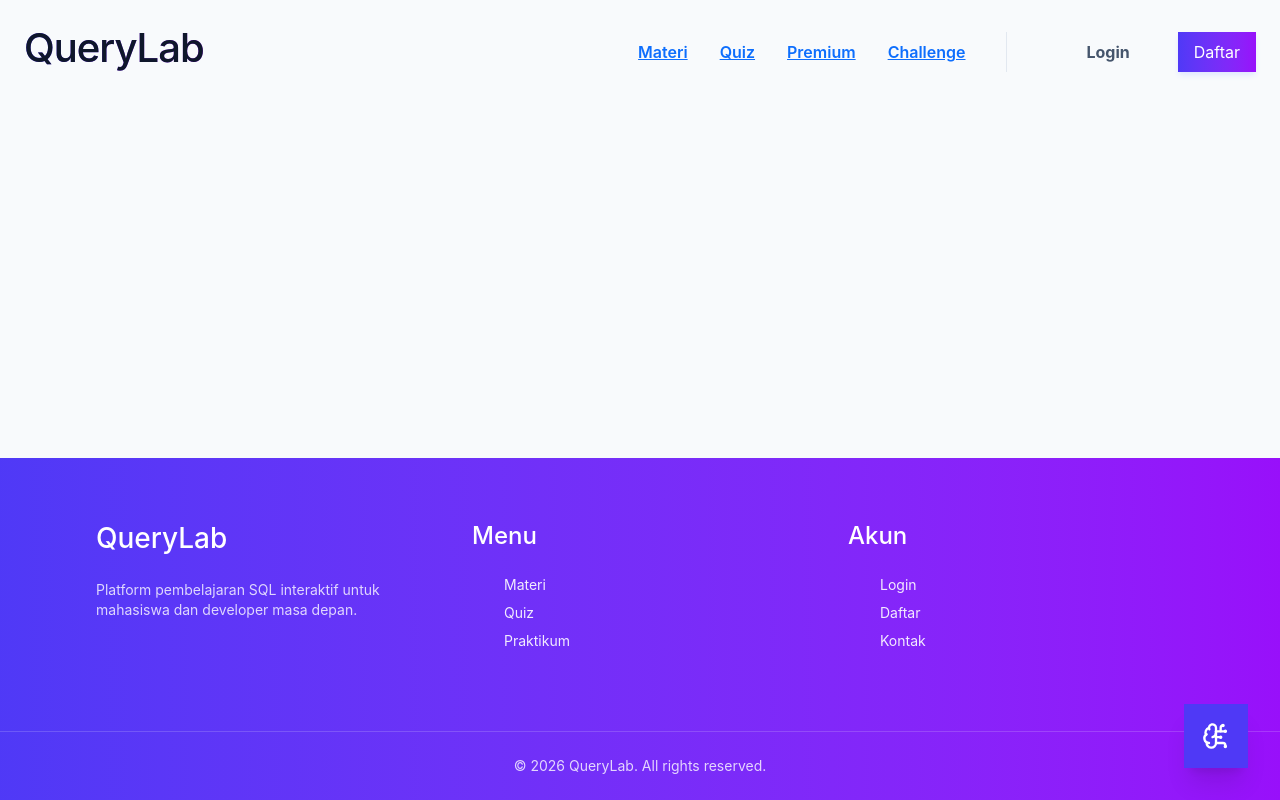
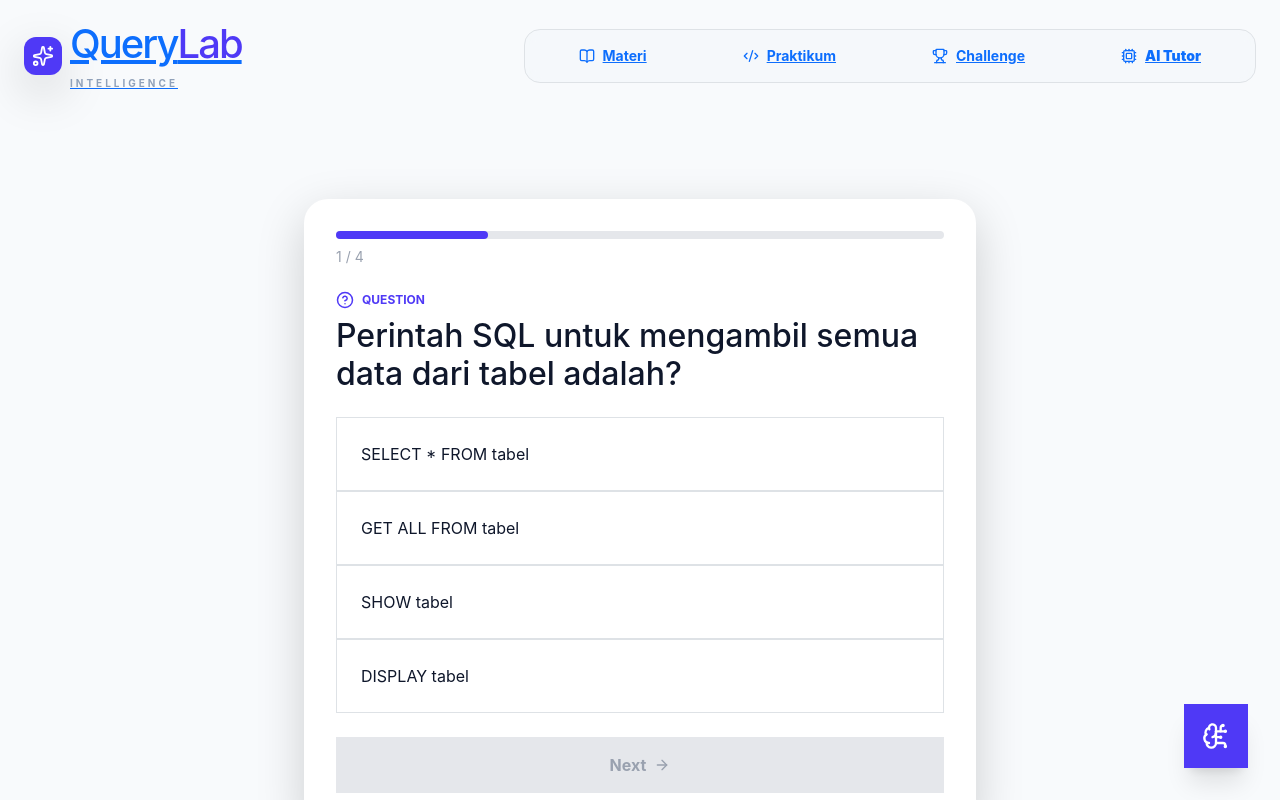
Before and after one commit to Hizkia-wa/QueryLab-AI, a React (Vite) app in the folder querylab-frontend/: page /quiz/1 in a window 1280 px wide. Shown: the top 800 px of the page. Built offline with nearby package versions, Linux system fonts and the light colour scheme.

Commit message:
fix: resolve merge conflict + add quiz page

```diff
--- a/querylab-frontend/src/App.jsx
+++ b/querylab-frontend/src/App.jsx
@@ -9,14 +9,16 @@ import MateriPage from "./pages/MateriPage";
 import PraktikumPage from "./pages/PraktikumPage";
 import ChallengePage from "./pages/ChallengePage";
 import SolutionPage from "./pages/SolutionPage";
+import QuizPage from "./pages/QuizPage"; //
 
-// 1. IMPORT komponen AI yang tadi kita buat
+// AI Component
 import QueryLabAI from "./components/QueryLabAI";
 
 function App() {
   return (
     <Router>
       <div className="flex flex-col min-h-screen bg-[#f8fafc]">
+
         <Navbar />
 
         <main className="flex-grow pt-24 lg:pt-28">
@@ -24,14 +26,16 @@ function App() {
             <Route path="/" element={<HomePage />} />
             <Route path="/modul" element={<ModulPage />} />
             <Route path="/materi" element={<MateriListPage />} />
-            <Route path="/modul/:id" element={<PraktikumPage />} />
             <Route path="/materi/:id" element={<MateriPage />} />
+
+            <Route path="/praktikum/:id" element={<PraktikumPage />} />
+            <Route path="/quiz/:id" element={<QuizPage />} />
+
             <Route path="/challenge" element={<ChallengePage />} />
             <Route path="/solusi" element={<SolutionPage />} />
           </Routes>
         </main>
 
-        {/* 2. PASANG di sini agar tombol AI melayang di semua halaman */}
         <QueryLabAI />
 
         <Footer />
--- a/querylab-frontend/src/components/Navbar.jsx
+++ b/querylab-frontend/src/components/Navbar.jsx
@@ -1,9 +1,11 @@
-import { useState, useEffect } from "react";
-import { Menu, X } from "lucide-react";
+import React, { useState, useEffect } from "react";
+import { Link, useLocation } from "react-router-dom";
+import { Menu, X, Sparkles, Cpu, BookOpen, Code2, Trophy } from "lucide-react";
 
 export default function Navbar() {
   const [scrolled, setScrolled] = useState(false);
   const [isOpen, setIsOpen] = useState(false);
+  const location = useLocation();
 
   useEffect(() => {
     const handleScroll = () => {
@@ -13,57 +15,99 @@ export default function Navbar() {
     return () => window.removeEventListener("scroll", handleScroll);
   }, []);
 
+  useEffect(() => setIsOpen(false), [location]);
+
   return (
     <nav className={`nav-base ${scrolled ? "nav-scrolled" : "nav-top"}`}>
       <div className="container-center w-full px-6 flex justify-between items-center">
 
-        {/* Logo - Berikan sedikit margin agar tidak terlalu mepet atas */}
-        <h1 className="text-3xl font-extrabold tracking-tight bg-gradient-to-r from-indigo-600 to-purple-600 bg-clip-text text-transparent cursor-pointer py-1">
-          QueryLab
-        </h1>
+        {/* LOGO - QueryLab */}
+        <Link to="/" className="flex items-center gap-2 group">
+          <div className="bg-indigo-600 p-2 rounded-xl group-hover:rotate-12 transition-all duration-300 shadow-lg shadow-indigo-200">
+            <Sparkles className="text-white" size={22} />
+          </div>
+          <div className="flex flex-col">
+            <h1 className="text-2xl font-black tracking-tighter leading-none text-slate-900">
+              Query<span className="text-indigo-600">Lab</span>
+            </h1>
+            <span className="text-[10px] font-bold text-slate-400 uppercase tracking-[0.3em]">Intelligence</span>
+          </div>
+        </Link>
 
-        {/* Desktop Navigation & Buttons */}
-        <div className="hidden md:flex items-center space-x-10">
-          <div className="flex space-x-8 font-semibold text-slate-700">
-            <a href="#materi" className="hover:text-indigo-600 transition-colors">Materi</a>
-            <a href="#quiz" className="hover:text-indigo-600 transition-colors">Quiz</a>
-            <a href="#premium" className="hover:text-indigo-600 transition-colors">Premium</a>
-            <a href="/challenge" className="hover:text-indigo-600">Challenge</a>
-          </div>
+        {/* MAIN NAVIGATION */}
+        <div className="hidden md:flex items-center bg-slate-100/50 p-1.5 rounded-2xl border border-slate-200/50 backdrop-blur-sm">
+          <NavLink to="/materi" active={location.pathname === "/materi"}>
+            <BookOpen size={16} /> Materi
+          </NavLink>
+          <NavLink to="/modul" active={location.pathname === "/modul"}>
+            <Code2 size={16} /> Praktikum
+          </NavLink>
+          <NavLink to="/challenge" active={location.pathname === "/challenge"}>
+            <Trophy size={16} /> Challenge
+          </NavLink>
 
-          <div className="flex items-center space-x-3 border-l pl-8 border-slate-200">
-            <button className="px-5 py-2 text-slate-600 font-bold hover:text-indigo-600 transition-all">
-              Login
-            </button>
-            <button className="btn-gradient">
-              Daftar
-            </button>
-          </div>
+          {/* AI SECTION - Highlighted */}
+          <Link
+            to="/ai-tutor"
+            className={`flex items-center gap-2 px-5 py-2.5 rounded-xl text-sm font-black transition-all ${
+              location.pathname === "/ai-tutor"
+                ? "bg-indigo-600 text-white shadow-lg shadow-indigo-200"
+                : "text-indigo-600 hover:bg-indigo-50"
+            }`}
+          >
+            <Cpu size={16} className={location.pathname === "/ai-tutor" ? "animate-pulse" : ""} />
+            AI Tutor
+          </Link>
         </div>
 
-        {/* Mobile Toggle */}
-        <div className="md:hidden flex items-center">
-          <button onClick={() => setIsOpen(!isOpen)} className="text-slate-700 p-2">
-            {isOpen ? <X size={28} /> : <Menu size={28} />}
+        {/* MOBILE TOGGLE */}
+        <div className="md:hidden">
+          <button onClick={() => setIsOpen(!isOpen)} className="p-2 text-slate-700 bg-slate-100 rounded-xl">
+            {isOpen ? <X size={24} /> : <Menu size={24} />}
           </button>
         </div>
       </div>
 
-      {/* Mobile Menu */}
-      <div className={`md:hidden absolute top-full left-0 w-full bg-white border-b border-slate-100 transition-all duration-300 shadow-xl ${
+      {/* MOBILE MENU */}
+      <div className={`md:hidden absolute top-full left-0 w-full bg-white border-b border-slate-100 shadow-2xl transition-all duration-300 ${
         isOpen ? "opacity-100 visible" : "opacity-0 invisible -translate-y-2"
       }`}>
-        <div className="flex flex-col p-6 space-y-4">
-          <a href="#materi" className="font-bold text-slate-700">Materi</a>
-          <a href="#quiz" className="font-bold text-slate-700">Quiz</a>
-          <a href="#premium" className="font-bold text-slate-700">Premium</a>
-          <hr />
-          <div className="flex flex-col gap-3">
-            <button className="btn-outline w-full justify-center">Login</button>
-            <button className="btn-gradient w-full justify-center">Daftar</button>
-          </div>
+        <div className="p-6 flex flex-col gap-3">
+          <MobileNavLink to="/materi" label="Materi" icon={<BookOpen size={20}/>} />
+          <MobileNavLink to="/praktikum" label="Praktikum" icon={<Code2 size={20}/>} />
+          <MobileNavLink to="/challenge" label="Challenge" icon={<Trophy size={20}/>} />
+          <Link to="/ai-tutor" className="flex items-center justify-between p-4 bg-indigo-600 text-white rounded-2xl font-black">
+            <div className="flex items-center gap-3">
+              <Cpu size={20} /> AI Tutor
+            </div>
+            <Sparkles size={18} />
+          </Link>
         </div>
       </div>
     </nav>
   );
 }
+
+// Helper Components
+function NavLink({ to, children, active }) {
+  return (
+    <Link
+      to={to}
+      className={`flex items-center gap-2 px-5 py-2.5 rounded-xl text-sm font-bold transition-all ${
+        active
+          ? "bg-white text-indigo-600 shadow-sm"
+          : "text-slate-500 hover:text-slate-900 hover:bg-white/50"
+      }`}
+    >
+      {children}
+    </Link>
+  );
+}
+
+function MobileNavLink({ to, label, icon }) {
+  return (
+    <Link to={to} className="flex items-center gap-3 p-4 text-slate-700 font-bold hover:bg-slate-50 rounded-2xl transition-all">
+      {icon} {label}
+    </Link>
+  );
+}
--- /dev/null
+++ b/querylab-frontend/src/data/quiz.js
@@ -0,0 +1,46 @@
+export const quizData = [
+  {
+    modulId: 1,
+    question: "Perintah SQL untuk mengambil semua data dari tabel adalah?",
+    options: [
+      "SELECT * FROM tabel",
+      "GET ALL FROM tabel",
+      "SHOW tabel",
+      "DISPLAY tabel"
+    ],
+    answer: "SELECT * FROM tabel"
+  },
+  {
+    modulId: 1,
+    question: "Perintah untuk memilih kolom tertentu adalah?",
+    options: [
+      "SELECT nama FROM tabel",
+      "GET nama FROM tabel",
+      "SHOW nama",
+      "DISPLAY nama"
+    ],
+    answer: "SELECT nama FROM tabel"
+  },
+  {
+    modulId: 2,
+    question: "Perintah untuk memfilter data adalah?",
+    options: [
+      "WHERE",
+      "FILTER",
+      "SORT",
+      "GROUP"
+    ],
+    answer: "WHERE"
+  },
+  {
+    modulId: 2,
+    question: "Operator untuk lebih besar adalah?",
+    options: [
+      ">",
+      "<",
+      "=",
+      "!="
+    ],
+    answer: ">"
+  }
+];
--- /dev/null
+++ b/querylab-frontend/src/pages/QuizPage.jsx
@@ -0,0 +1,134 @@
+import { useState } from "react";
+import { useNavigate, useParams } from "react-router-dom";
+import {
+  Trophy,
+  ArrowRight,
+  HelpCircle,
+  RefreshCcw
+} from "lucide-react";
+
+import { quizData } from "../data/quiz";
+
+export default function QuizPage() {
+  const { id } = useParams();
+  const navigate = useNavigate();
+
+  const [currentStep, setCurrentStep] = useState(0);
+  const [selectedOption, setSelectedOption] = useState(null);
+  const [score, setScore] = useState(0);
+  const [isFinished, setIsFinished] = useState(false);
+
+  const handleNext = () => {
+    if (selectedOption === quizData[currentStep].answer) {
+      setScore(score + 1);
+    }
+
+    if (currentStep < quizData.length - 1) {
+      setCurrentStep(currentStep + 1);
+      setSelectedOption(null);
+    } else {
+      setIsFinished(true);
+    }
+  };
+
+  // ================= RESULT =================
+  if (isFinished) {
+    return (
+      <div className="min-h-screen flex items-center justify-center bg-[#f8fafc]">
+        <div className="bg-white p-10 rounded-3xl shadow-xl text-center w-[400px]">
+
+          <Trophy size={50} className="mx-auto text-yellow-500 mb-4" />
+
+          <h2 className="text-2xl font-bold mb-2">Quiz Selesai</h2>
+          <p className="text-gray-500 mb-6">Modul {id}</p>
+
+          <h1 className="text-5xl font-bold text-indigo-600 mb-6">
+            {Math.round((score / quizData.length) * 100)}
+          </h1>
+
+          <button
+            onClick={() => navigate("/materi")}
+            className="w-full bg-black text-white py-3 rounded-xl mb-3"
+          >
+            Kembali
+          </button>
+
+          <button
+            onClick={() => window.location.reload()}
+            className="w-full border py-3 rounded-xl flex items-center justify-center gap-2"
+          >
+            <RefreshCcw size={16} /> Ulangi
+          </button>
+        </div>
+      </div>
+    );
+  }
+
+  // ================= QUIZ =================
+  return (
+    <div className="min-h-screen bg-[#f8fafc] flex items-center justify-center px-4">
+
+      <div className="w-full max-w-2xl bg-white p-8 rounded-3xl shadow-lg">
+
+        {/* Progress */}
+        <div className="mb-6">
+          <div className="h-2 bg-gray-200 rounded-full">
+            <div
+              className="h-2 bg-indigo-600 rounded-full"
+              style={{
+                width: `${((currentStep + 1) / quizData.length) * 100}%`
+              }}
+            />
+          </div>
+          <p className="text-sm mt-2 text-gray-400">
+            {currentStep + 1} / {quizData.length}
+          </p>
+        </div>
+
+        {/* Question */}
+        <div className="mb-6">
+          <div className="flex items-center gap-2 text-indigo-600 mb-2">
+            <HelpCircle size={18} />
+            <span className="text-xs font-bold">QUESTION</span>
+          </div>
+
+          <h2 className="text-xl font-bold">
+            {quizData[currentStep].question}
+          </h2>
+        </div>
+
+        {/* Options */}
+        <div className="space-y-3 mb-6">
+          {quizData[currentStep].options.map((option) => (
+            <button
+              key={option}
+              onClick={() => setSelectedOption(option)}
+              className={`w-full text-left p-4 rounded-xl border ${
+                selectedOption === option
+                  ? "bg-indigo-100 border-indigo-500"
+                  : "hover:bg-gray-50"
+              }`}
+            >
+              {option}
+            </button>
+          ))}
+        </div>
+
+        {/* Button */}
+        <button
+          disabled={!selectedOption}
+          onClick={handleNext}
+          className={`w-full py-3 rounded-xl font-bold flex justify-center items-center gap-2 ${
+            selectedOption
+              ? "bg-indigo-600 text-white"
+              : "bg-gray-200 text-gray-400"
+          }`}
+        >
+          {currentStep === quizData.length - 1 ? "Finish" : "Next"}
+          <ArrowRight size={16} />
+        </button>
+
+      </div>
+    </div>
+  );
+}
```
Also changed, not shown: querylab-frontend/src/components/MateriLayout.jsx (+53 -59 lines), querylab-frontend/src/index.css (+17 -0 lines).
